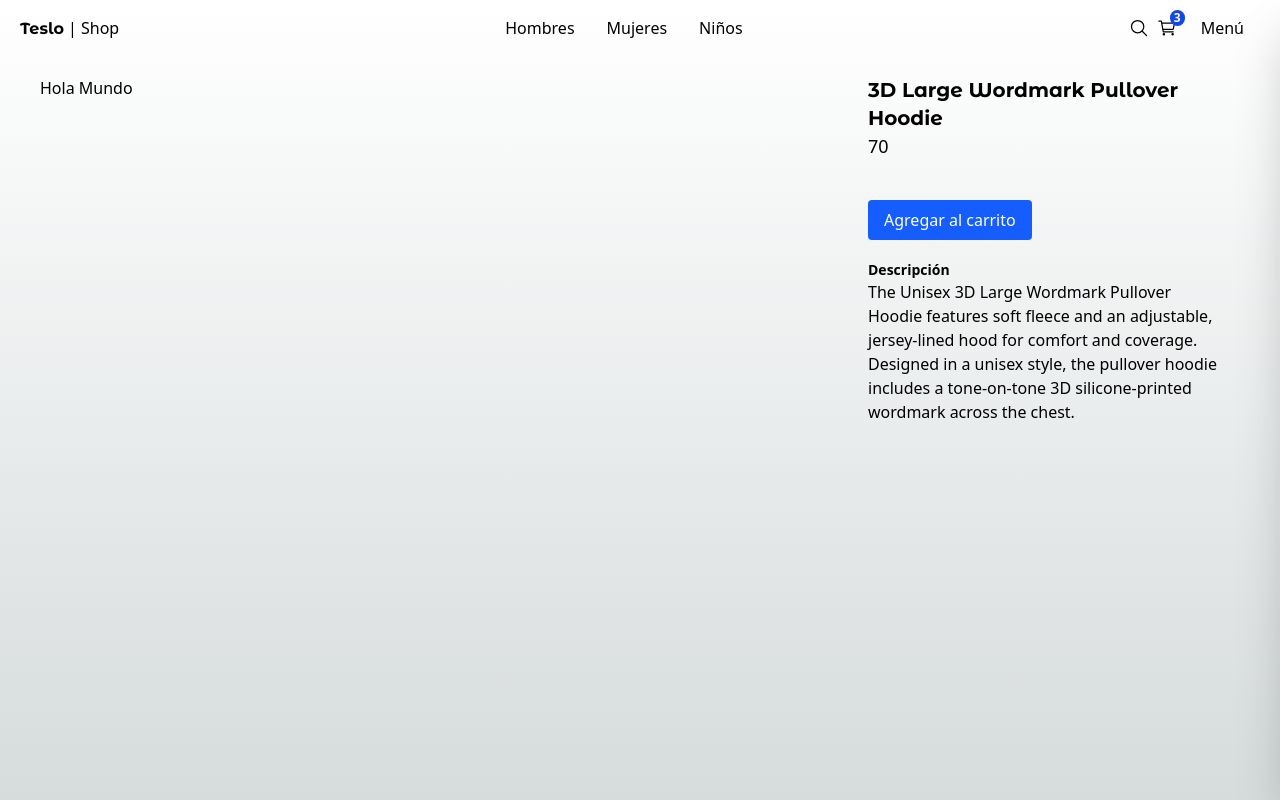
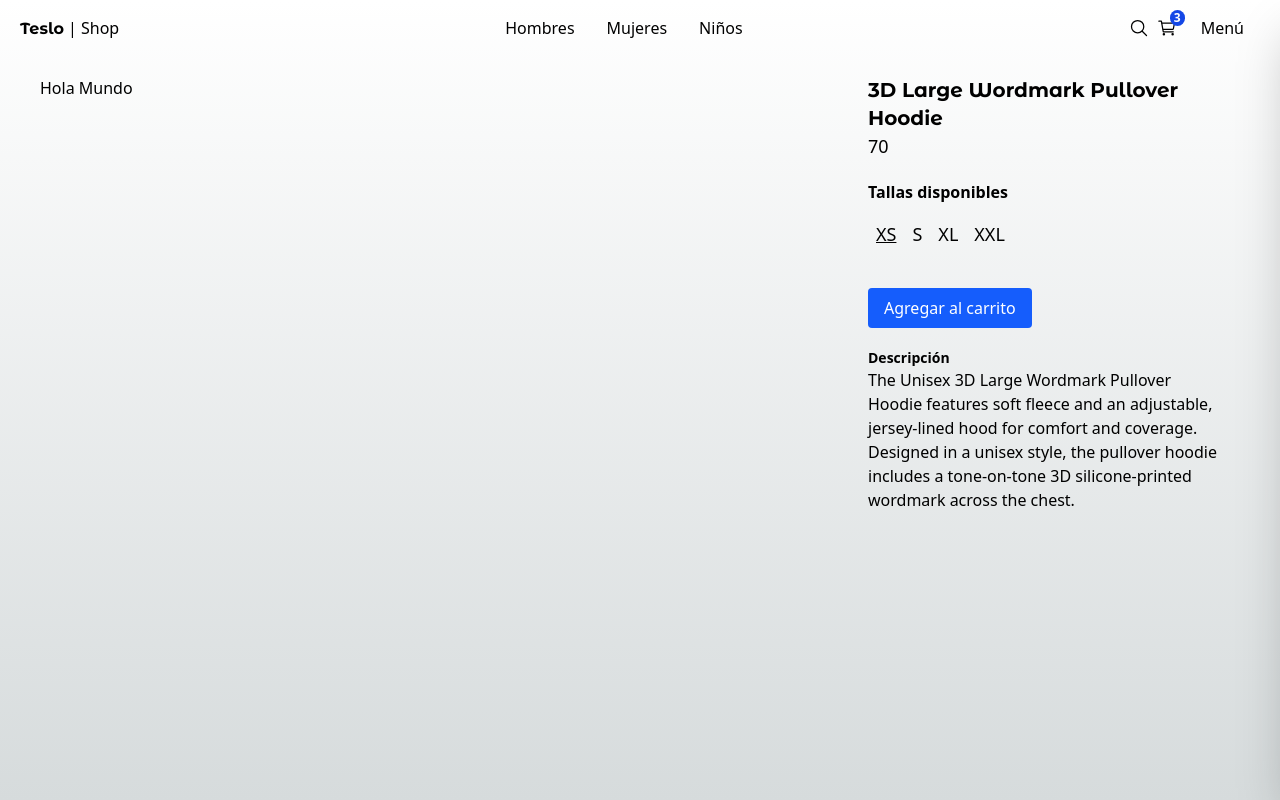
Before and after one commit to klich1984/teslo-shop-next, a Next.js app: page /product/3d_large_wordmark_pullover_hoodie in a window 1280 px wide. Built offline with nearby package versions, Linux system fonts and the light colour scheme.

Commit message:
feat: 🗿 Add size selector component

```diff
--- a/src/app/(shop)/product/[slug]/page.tsx
+++ b/src/app/(shop)/product/[slug]/page.tsx
@@ -1,3 +1,4 @@
+import { SizeSelector } from '@/components'
 import { titleFont } from '@/config/fonts'
 import { initialData } from '@/seed/seed'
 import { notFound } from 'next/navigation'
@@ -28,6 +29,7 @@ export default async function ProductPage({ params }: ProductPageProps) {
         </h1>
         <p className='text-lg mb-5'>{product.price}</p>
         {/* Selector de talla */}
+        <SizeSelector availableSizes={product.sizes} selectedSize={product.sizes[0]} />
         {/* Selector de cantidad */}
         {/* Boton */}
         <button className='btn-primary my-5'>Agregar al carrito</button>
--- a/src/components/index.ts
+++ b/src/components/index.ts
@@ -1,5 +1,7 @@
 export * from './products/product-grid/ProductGrid'
 export * from './products/product-grid/ProductGridItem'
+
+export * from './product/size-selector/SizeSelector'
 
 export * from './ui/not-found/PageNotFound'
 export * from './ui/sidebar/Sidebar'
--- /dev/null
+++ b/src/components/product/size-selector/SizeSelector.tsx
@@ -0,0 +1,28 @@
+import type { Size } from '@/interfaces'
+import clsx from 'clsx'
+
+interface SizeSelectorProps {
+  selectedSize: Size
+  availableSizes: Size[]
+}
+
+export const SizeSelector = ({ availableSizes, selectedSize }: SizeSelectorProps) => {
+  return (
+    <div className='my-5'>
+      <h3 className='font-bold mb-4'>Tallas disponibles</h3>
+
+      <div className='flex'>
+        {availableSizes.map((size) => (
+          <button
+            key={size}
+            className={clsx('mx-2 hover:underline text-lg cursor-pointer', {
+              underline: size === selectedSize,
+            })}
+          >
+            {size}
+          </button>
+        ))}
+      </div>
+    </div>
+  )
+}
--- a/src/interfaces/product.interfaces.ts
+++ b/src/interfaces/product.interfaces.ts
@@ -13,5 +13,5 @@ export interface Product {
 }
 
 export type Category = 'men' | 'women' | 'kid' | 'unisex'
-type Size = 'XS' | 'S' | 'M' | 'L' | 'XL' | 'XXL' | 'XXXL'
-type Type = 'shirts' | 'pants' | 'hoodies' | 'hats'
+export type Size = 'XS' | 'S' | 'M' | 'L' | 'XL' | 'XXL' | 'XXXL'
+export type Type = 'shirts' | 'pants' | 'hoodies' | 'hats'
```
